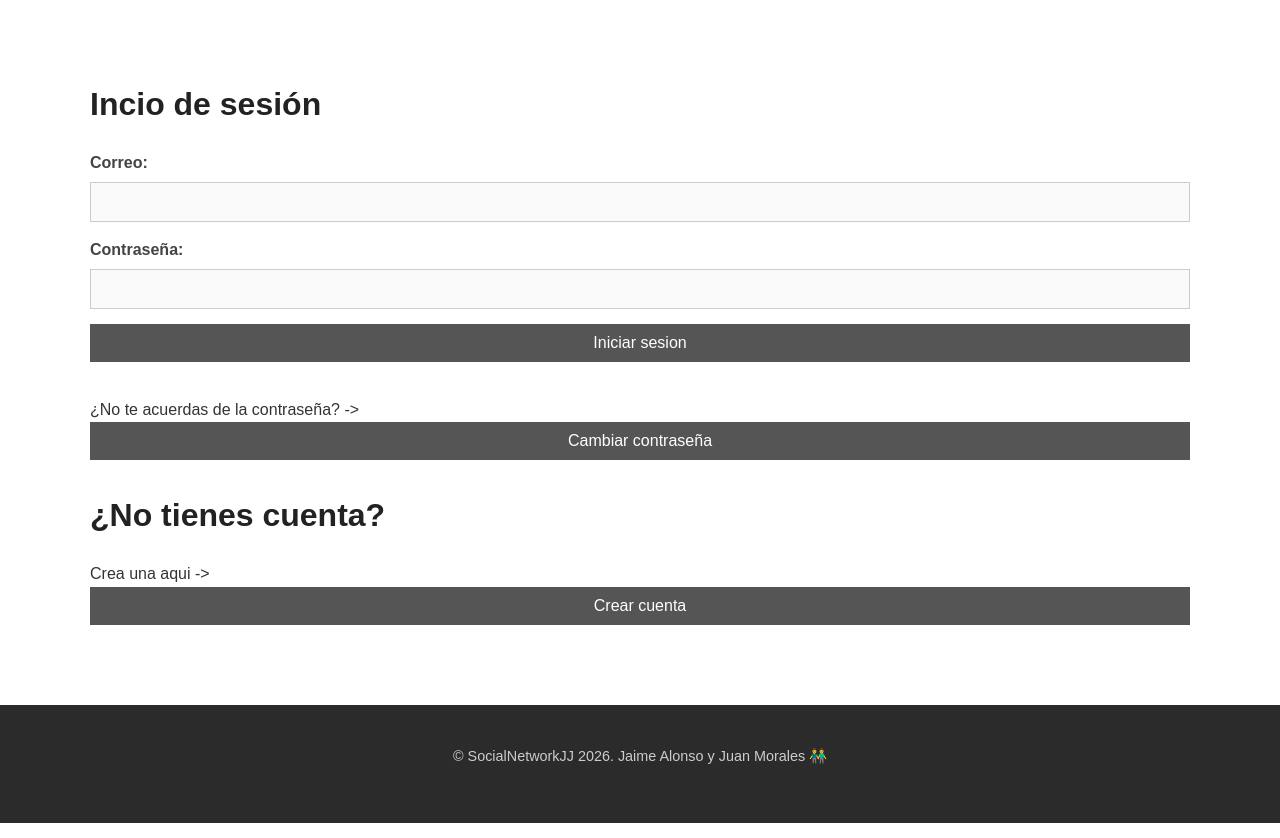
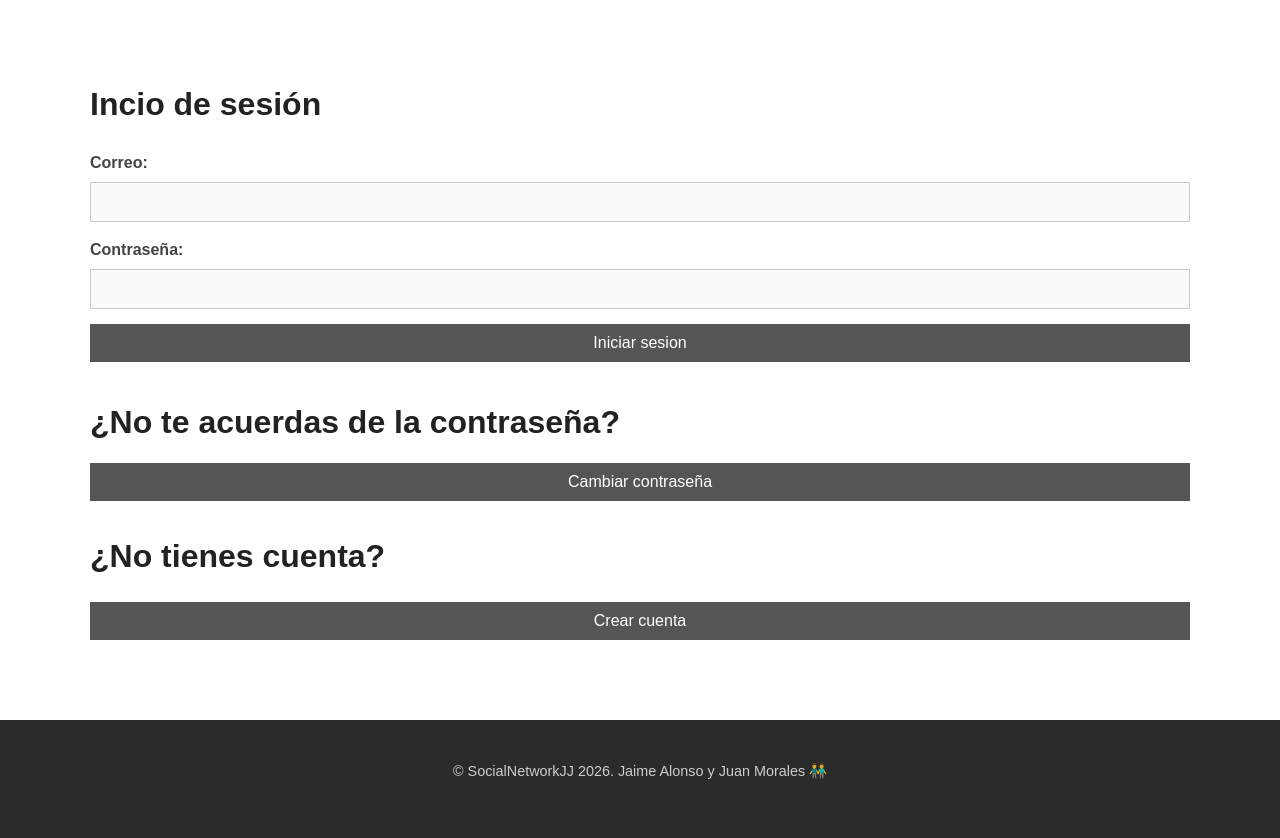
Before and after one commit to Morales-PA/socialNetworkJJ, a Symfony app: template templates/login.html.twig in a window 1280 px wide. Shown: the part 157-995 px from the top of the page. Run offline with Twig, Linux system fonts and the light colour scheme; the template is opened without the code that fills it, so the values that code supplies are empty; some libraries are stand-ins or nearby versions.

Commit message:
feature/HTML improved

```diff
--- a/templates/login.html.twig
+++ b/templates/login.html.twig
@@ -19,14 +19,13 @@
 
     <!--FORMULARIO CREAR CUENTA -->
     <form action="{{ path('change_password') }}" method="post">
-    ¿No te acuerdas de la contraseña? ->
+    <p><h1>¿No te acuerdas de la contraseña?</h1></p>
     <input type="submit" value="Cambiar contraseña">
     </form>
 
     <!--FORMULARIO CREAR CUENTA -->
     <p><h1>¿No tienes cuenta?</h1></p>
     <form action="{{ path('create_account') }}" method="post">
-    Crea una aqui ->
     <input type="submit" value="Crear cuenta">
     </form>
 
```
